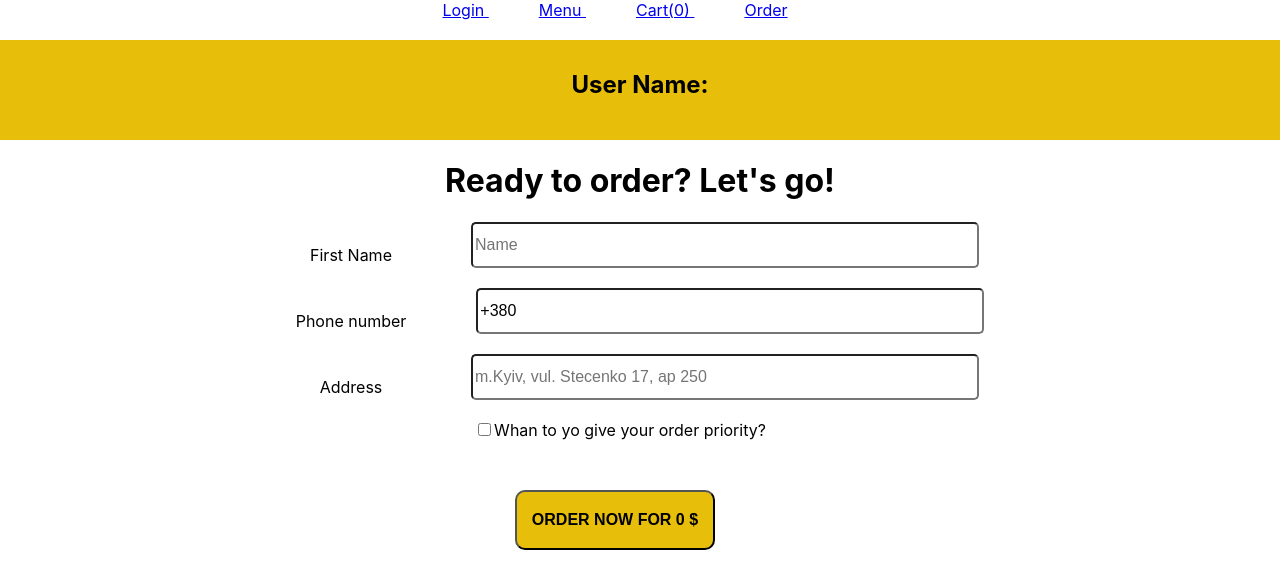
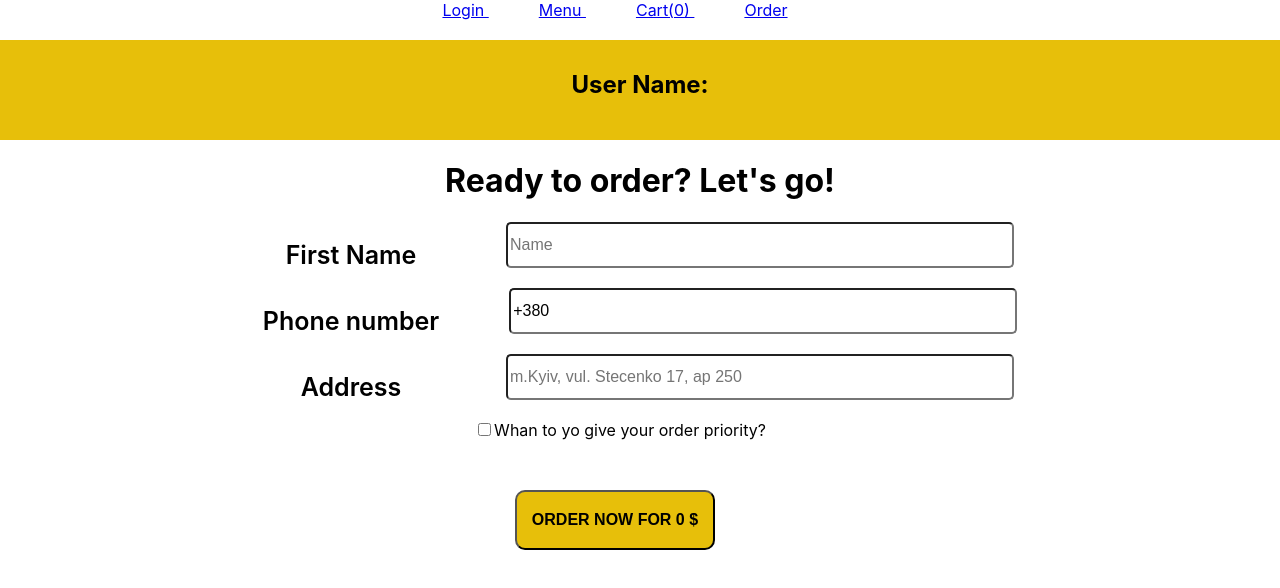
Before and after one commit to tomashchuk89/new_project, a React (Create React App) app in the folder project/: page /order/new in a window 1280 px wide. Shown: the top 588 px of the page. Built offline with nearby package versions, Linux system fonts and the light colour scheme.

Commit message:
fix: made input and button in to one component

```diff
--- a/project/src/components/Input/Input.css
+++ b/project/src/components/Input/Input.css
@@ -3,4 +3,28 @@
     height: 30px;
     border-radius: 5px;
     font-size: 16px;
+    margin-bottom: 20px;
+    margin-left: 50px;
 }
+
+.inputs {
+    width: 500px;
+    height: 40px;
+    border-radius: 5px;
+    font-size: 16px;
+    margin-bottom: 20px;
+    margin-left: 50px;
+}
+
+.input-container {
+    display: flex;
+    align-items: center;
+
+  }
+
+  .label-name {
+    font-size: 25px;
+    font-weight: 600;
+    min-width: 170px;
+    margin-right: 20px;
+  }
--- a/project/src/components/Inputs/Inputs.css
+++ /dev/null
@@ -1,18 +0,0 @@
-.inputs {
-    width: 500px;
-    height: 40px;
-    border-radius: 5px;
-    font-size: 16px;
-    margin-bottom: 20px;
-    margin-left: 50px;
-}
-
-.input-container {
-    display: flex;
-    align-items: center;
-  }
-
-  .label-name {
-    min-width: 100px;
-    margin-right: 20px;
-  }
--- a/project/src/components/Inputs/Inputs.jsx
+++ /dev/null
@@ -1,26 +0,0 @@
-import { forwardRef } from "react";
-import "./Inputs.css";
-
-const Inputs = forwardRef((props, ref) => {
-  const { value, onChange, onBlur, name, placeholder, label } = props;
-
-  return (
-    <>
-      <div className="input-container">
-        <label className="label-name">{label}</label>
-        <input
-          className="inputs"
-          placeholder={placeholder}
-          type="text"
-          value={value}
-          onChange={onChange}
-          onBlur={onBlur}
-          name={name}
-          ref={ref}
-        />
-      </div>
-    </>
-  );
-});
-
-export default Inputs;
--- a/project/src/pages/Login/Login.jsx
+++ b/project/src/pages/Login/Login.jsx
@@ -1,18 +1,18 @@
 import React from "react";
-import { useState, useContext } from "react";
+import { useContext } from "react";
 import { useNavigate } from "react-router-dom";
 import Button from "../../components/Button/Button";
 import { UserContext } from "../../context/UserInfoContext";
 import { useForm, Controller } from "react-hook-form";
 import { yupResolver } from "@hookform/resolvers/yup";
-import { validationShema } from "../../validationShema";
-import Inputs from "../../components/Inputs/Inputs";
+import { validationShemaName } from "../../validationShema";
+import Input from "../../components/Input/Input";
 
 import "./Login.css";
 
 const Login = () => {
   const navigate = useNavigate();
-  const [userName, setUserName] = useState("");
+
   const { setName } = useContext(UserContext);
 
   const {
@@ -22,29 +22,18 @@ const Login = () => {
     control,
   } = useForm({
     defaultValues: {
-      name: ''
-
+      name: "",
     },
-    resolver: yupResolver(validationShema),
+    resolver: yupResolver(validationShemaName),
   });
 
-
   const handleSubmitLogin = (data) => {
-
-    if (userName) {
-      setName(userName);
-      console.log("USER NAME:", userName);
+    if (data.name) {
+      setName(data.name);
       reset();
       navigate("/menu");
     }
-  }
-
-  const handleChangeLogin = (e) => {
-    setUserName(e.target.value);
-
   };
-
-
 
   return (
     <>
@@ -55,19 +44,17 @@ const Login = () => {
               name="name"
               control={control}
               render={({ field }) => (
-              <Inputs {...field} label="User Name"
-              value={userName}
-              onChange={handleChangeLogin}
+                <Input
+                  {...field}
+                  type="text"
+                  label="User Name"
                   placeholder="Name"
                 />
               )}
             />
           </div>
           {errors.name && <p className="errors">{errors.name.message}</p>}
-
-
-          {/* <Input userName={userName} handleChangeLogin={handleChangeLogin} /> */}
-          <Button buttonText='Log In'/>
+          <Button buttonText="Log In" />
         </form>
       </div>
     </>
--- a/project/src/pages/OrderNew/OrderNew.jsx
+++ b/project/src/pages/OrderNew/OrderNew.jsx
@@ -1,6 +1,6 @@
 import React from "react";
 import { useState } from "react";
-import Inputs from "../../components/Inputs/Inputs";
+import Input from "../../components/Input/Input";
 import { useForm, Controller } from "react-hook-form";
 import { yupResolver } from "@hookform/resolvers/yup";
 import { validationShema } from "../../validationShema";
@@ -51,7 +51,7 @@ const OrderNew = () => {
             name="name"
             control={control}
             render={({ field }) => (
-              <Inputs {...field} label="First Name" placeholder="Name" />
+              <Input {...field} label="First Name" placeholder="Name" />
             )}
           />
         </div>
@@ -62,7 +62,7 @@ const OrderNew = () => {
             name="tel"
             control={control}
             render={({ field }) => (
-              <Inputs
+              <Input
                 {...field}
                 label="Phone number"
                 placeholder="+38067777777"
@@ -76,7 +76,7 @@ const OrderNew = () => {
             name="adress"
             control={control}
             render={({ field }) => (
-              <Inputs
+              <Input
                 {...field}
                 placeholder="m.Kyiv, vul. Stecenko 17, ap 250"
                 label="Address"
--- a/project/src/validationShema.js
+++ b/project/src/validationShema.js
@@ -1,4 +1,10 @@
 import * as yup from "yup";
+
+export const validationShemaName = yup.object().shape({
+  name: yup.string().required("Please enter a name"),
+});
+
+
 
 export const validationShema = yup.object().shape({
   name: yup.string().required("Please enter a name"),
```
Lines whose indentation alone changed are shown as unchanged.
